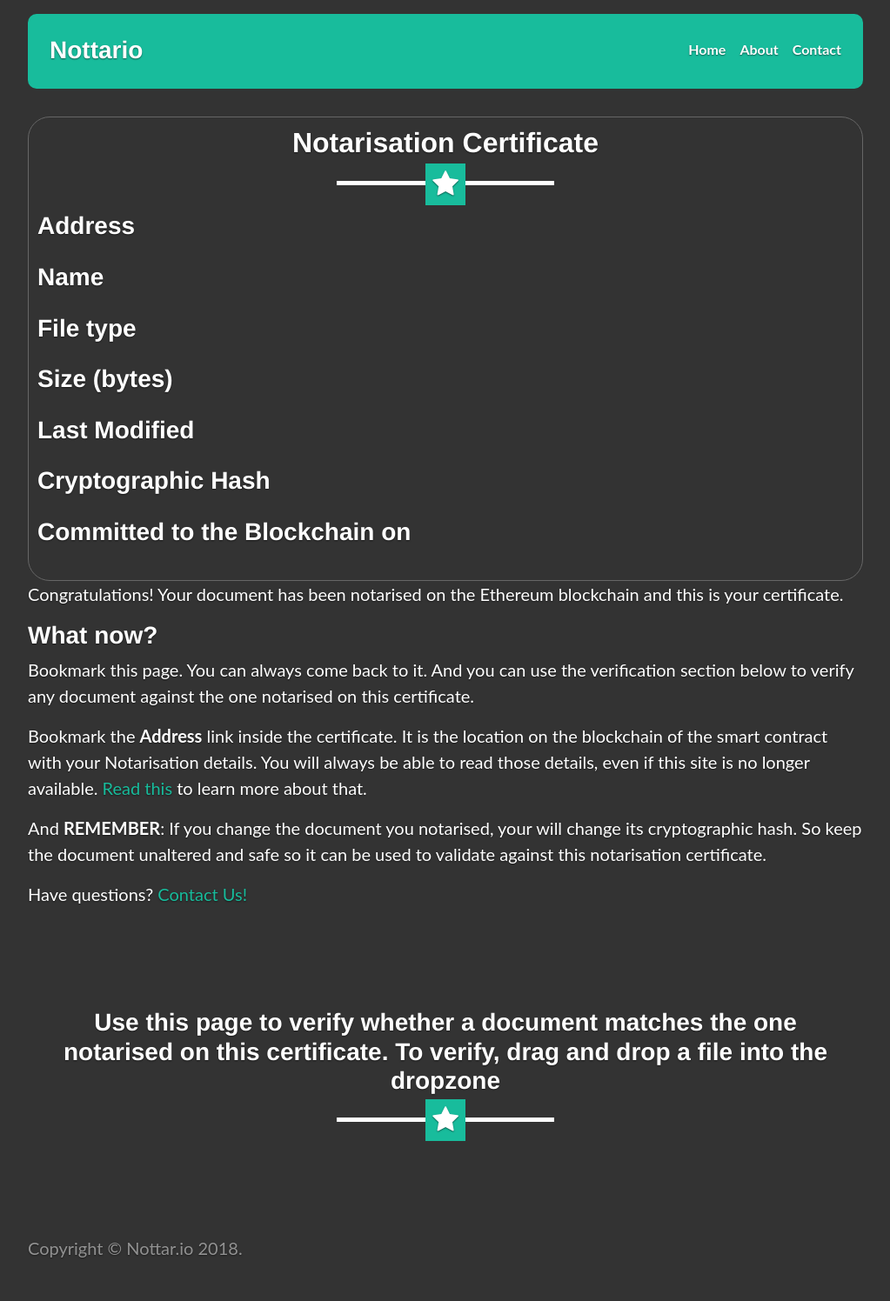
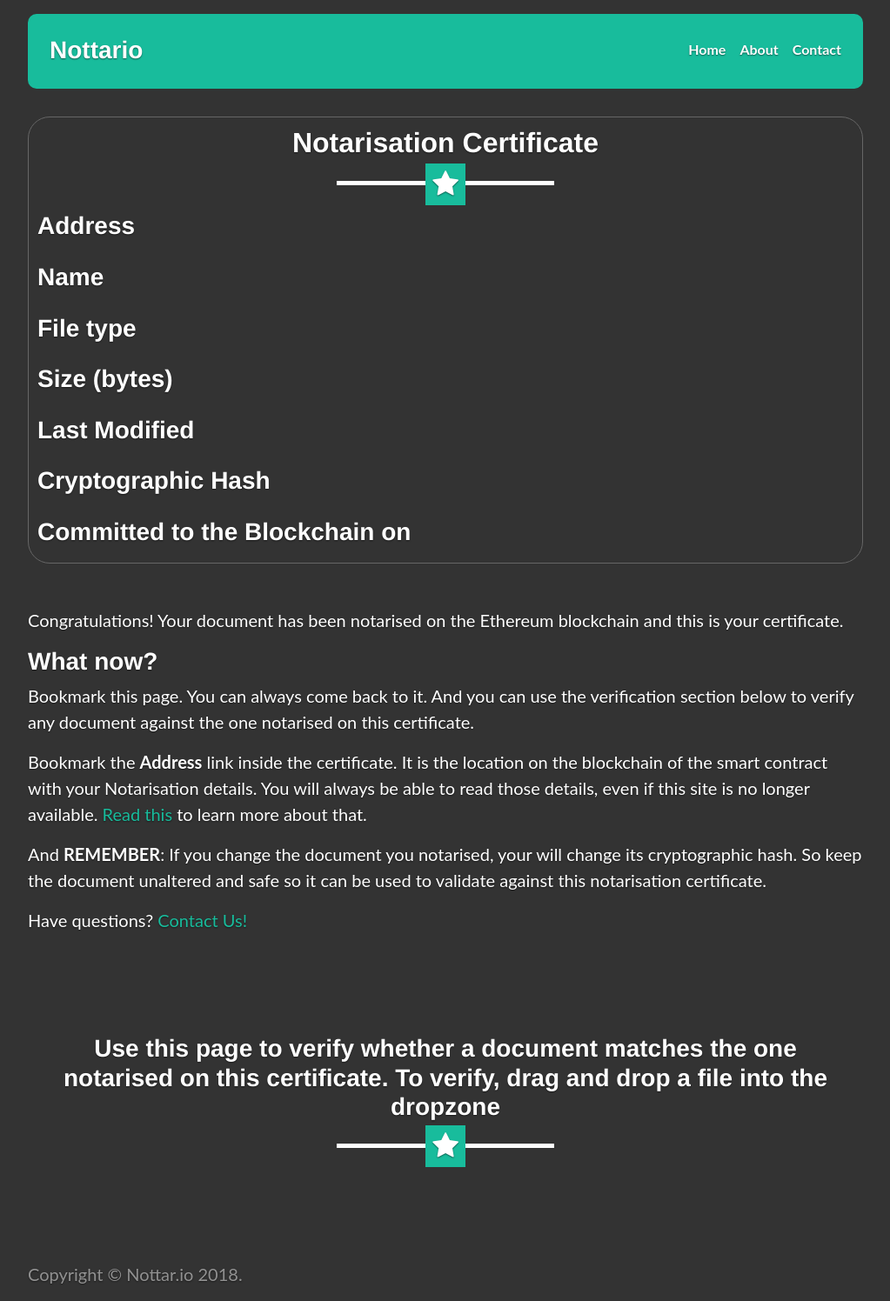
Before and after one commit to danmermel/nottariofront, a Jekyll site: the page built from certificate.html, in a window 1280 px wide. Shown: the whole page at 87% size, without its empty margins (128-1151 px from the left). Built offline with Jekyll 4.4.1, drawn with Linux system fonts in a browser that asks for light colours; nearby versions of some CDN libraries; before the commit the page ends 1466 px from its top, so only the background shows below that.

Commit message:
cert changes

```diff
--- a/assets/css/style.css
+++ b/assets/css/style.css
@@ -86,7 +86,7 @@
   border-radius: 25px;
   border: 1px solid #666666;
   padding: 10px;
-  padding-bottom: 30px
+  margin-bottom: 50px
 }
 
 .h3sp {
```
